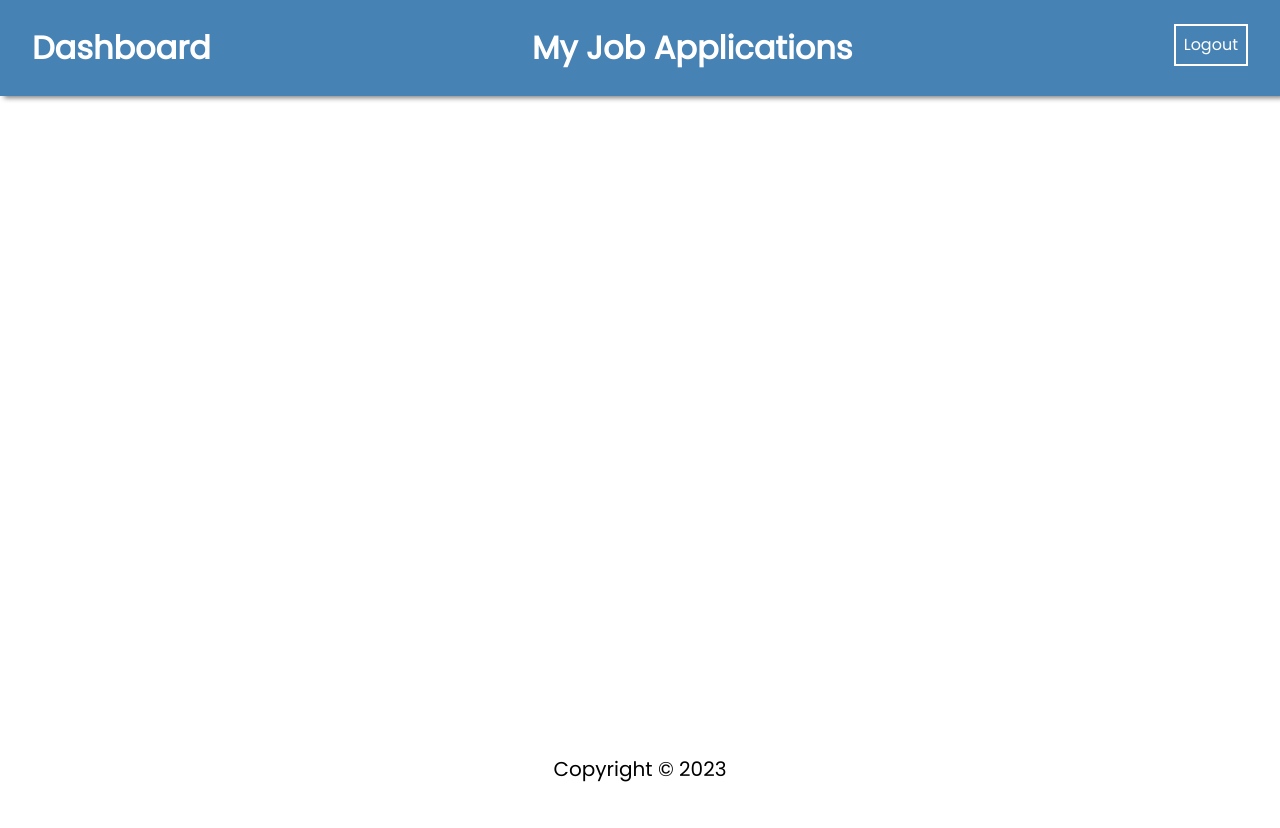
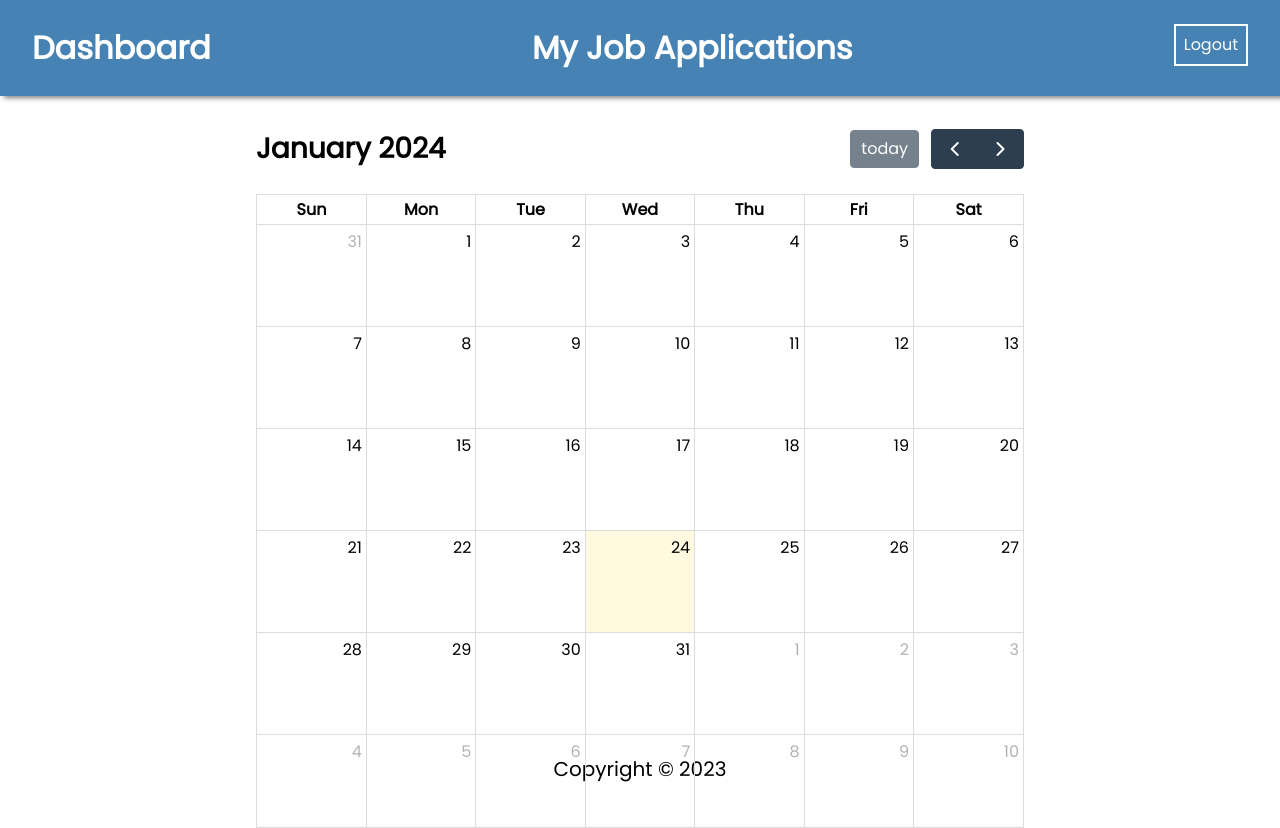
Before and after one commit to mukhsia/JobAppTrackr_Frontend, a React (Create React App) app: page /MyDashboard in a window 1280 px wide. Before the commit the page ends 800 px from the top, so only its background shows below. Built offline with nearby package versions, Linux system fonts and the light colour scheme; no server answers; sample sign-in values are in the browser's storage.

Commit message:
Initial Calendar render.

```diff
--- a/src/App.js
+++ b/src/App.js
@@ -16,7 +16,6 @@ import Footer from './components/Footer/Footer';
 
 // Util Imports
 import PrivateRoute from './utils/PrivateRoute';
-import { Dashboard } from '@mui/icons-material';
 
 function App() {
     return (
@@ -50,7 +49,7 @@ function App() {
                     }
                 />
                 <Route
-                    path="/dashboard"
+                    path="/MyDashboard"
                     element={
                         <PrivateRoute>
                             <MyDashboard />
--- /dev/null
+++ b/src/components/MyCalendar/MyCalendar.css
@@ -0,0 +1,6 @@
+.myCalendar {
+    width: 60%;
+    top: 50%;
+    left: 50%;
+    margin: auto;
+}
--- /dev/null
+++ b/src/components/MyCalendar/MyCalendar.jsx
@@ -0,0 +1,22 @@
+// General Imports
+import React from 'react';
+import './MyCalendar.css';
+
+// Full Calendar imports
+import FullCalendar from '@fullcalendar/react';
+import dayGridPlugin from '@fullcalendar/daygrid'; // a plugin!
+
+const MyCalendar = (interviews) => {
+    let events = [];
+    return (
+        <div className="myCalendar">
+            <FullCalendar
+                plugins={[dayGridPlugin]}
+                initialView="dayGridMonth"
+                height={700}
+            />
+        </div>
+    );
+};
+
+export default MyCalendar;
--- a/src/components/NoteAddForm/NoteAddForm.jsx
+++ b/src/components/NoteAddForm/NoteAddForm.jsx
@@ -0,0 +1,7 @@
+// General Imports
+
+const NoteAddForm = () => {
+    return <div></div>;
+};
+
+export default NoteAddForm;
--- a/src/pages/MyDashboard/MyDashboard.js
+++ b/src/pages/MyDashboard/MyDashboard.js
@@ -8,14 +8,13 @@ import axios from 'axios';
 import useAuth from '../../hooks/useAuth';
 
 // Component Imports
-import JobAppList from '../../components/JobAppList/JobAppList';
-import SearchBar from '../../components/SearchBar/SearchBar';
+import MyCalendar from '../../components/MyCalendar/MyCalendar';
+import TopFiveTable from '../../components/TopFiveTable/TopFiveTable';
 
 const MyDashboard = ({ fetchApplications }) => {
     const [user, token] = useAuth();
     const navigate = useNavigate();
 
-    const [searchFilter, setSearchFilter] = useState('');
     const [applications, setApplications] = useState([]);
 
     async function fetchApplications() {
@@ -38,7 +37,15 @@ const MyDashboard = ({ fetchApplications }) => {
         fetchApplications();
     }, []);
 
-    return <div></div>;
+    return (
+        <div>
+            <MyCalendar />
+            <div>
+                <TopFiveTable />
+                <TopFiveTable />
+            </div>
+        </div>
+    );
 };
 
 export default MyDashboard;
```
Also changed, not shown: src/components/Calendar/Calendar.jsx (deleted, +0 -7 lines), src/components/InterviewAddForm/InterviewAddForm.jsx (+7 -0 lines), src/components/JobAppEdit/JobAppEdit.jsx (+7 -0 lines).
